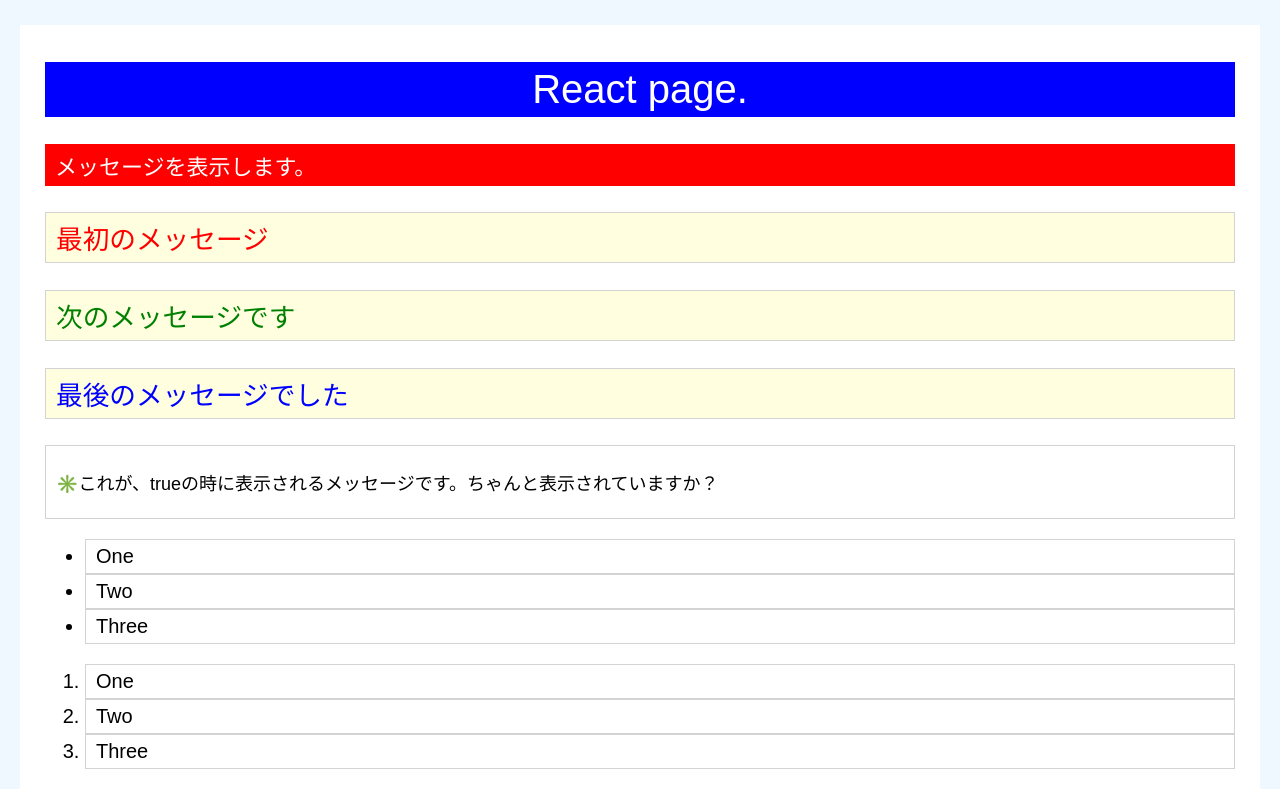
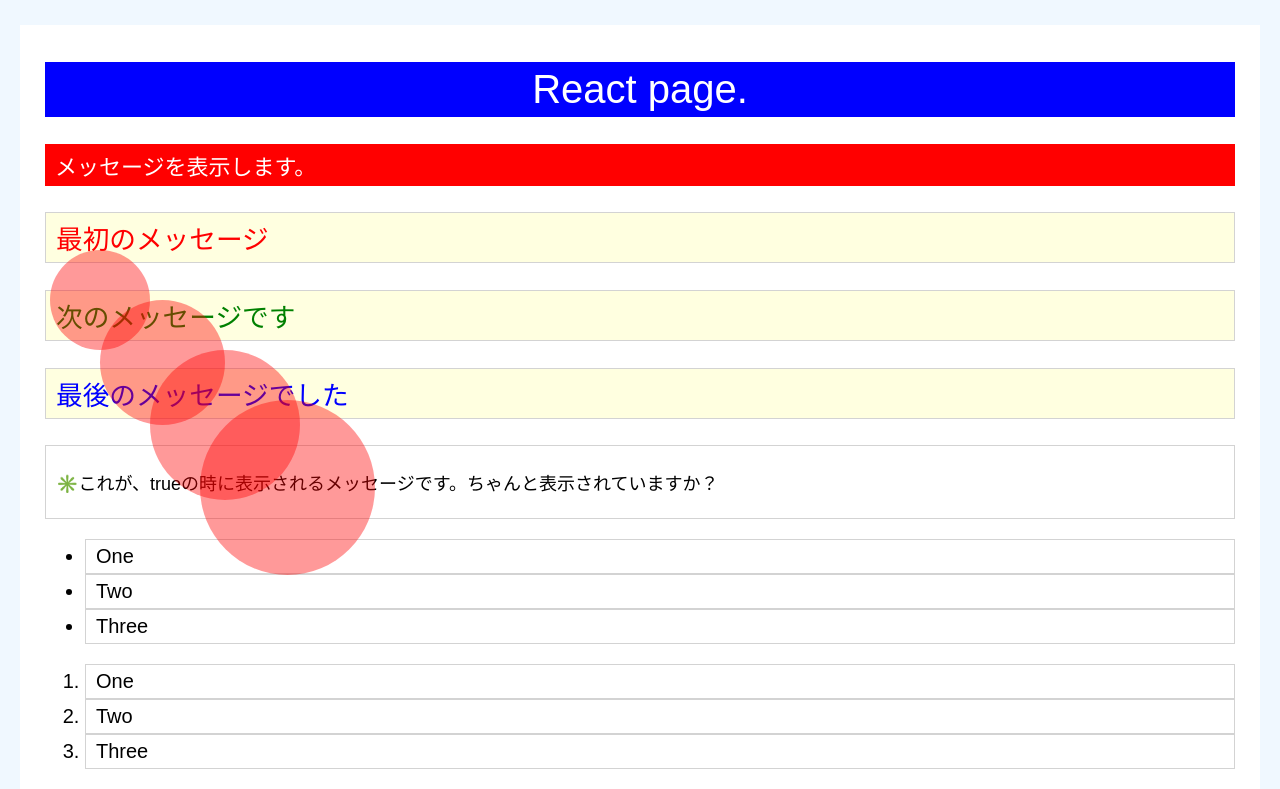
Before and after one commit to yuuta-git12/React_Ts_App, a React (Create React App) app: page / in a window 1280 px wide. Shown: the top 789 px of the page. Built offline with nearby package versions, Linux system fonts and the light colour scheme.

Commit message:
別ファイルにコンポーネントEllipseを定義

```diff
--- a/src/App.tsx
+++ b/src/App.tsx
@@ -1,5 +1,6 @@
 import React from 'react';
 import logo from './logo.svg';
+import Ellipse from './Ellipse';
 import './App.css';
 
 const title = 'React page.';
@@ -209,6 +210,11 @@ function App() {
       </MsgArrayContents>
 
 
+      {/* 別ファイルのコンポーネントの利用 */}
+      <Ellipse width={100} height={100} x={50} y={250} color="#f006"></Ellipse>
+      <Ellipse width={125} height={125} x={100} y={300} color="#f006"></Ellipse>
+      <Ellipse width={150} height={150} x={150} y={350} color="#f006"></Ellipse>
+      <Ellipse width={175} height={175} x={200} y={400} color="#f006"></Ellipse>
 
       </div>
     </div>
--- /dev/null
+++ b/src/Ellipse.tsx
@@ -0,0 +1,17 @@
+import React from 'react';
+
+function Ellipse(props:{width:number, height:number,x:number,y:number,color:string}){
+    // スタイルシートのオブジェクト
+    const elipseStyle:React.CSSProperties = {
+        width:`${props.width}px`,
+        height:`${props.height}px`,
+        backgroundColor: props.color,
+        position: 'absolute',
+        left: `${props.x}px`,
+        top: `${props.y}px`,
+        borderRadius: '50%'
+    };
+    return <div style={elipseStyle}></div>;
+}
+
+export default Ellipse;
```
